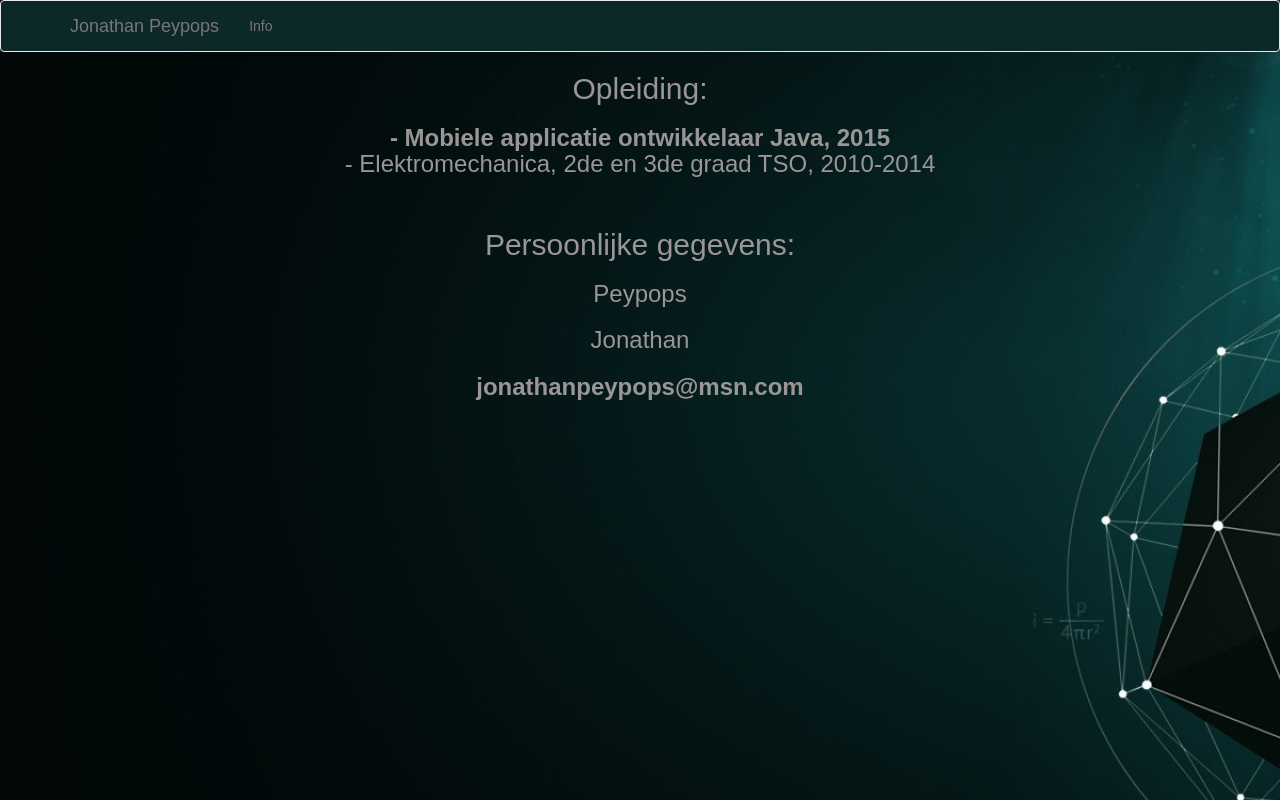
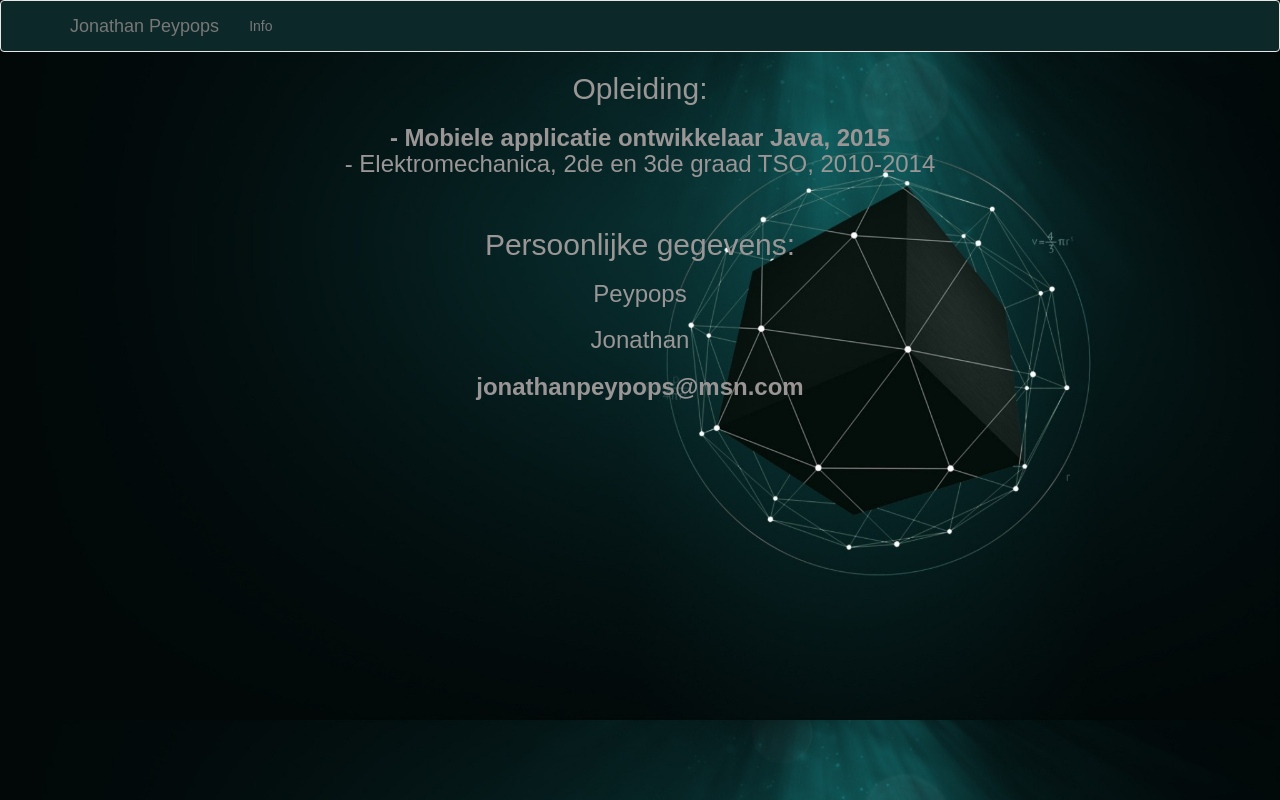
Before and after one commit to JonathanPeypops/Jonathanpeypops.github.io, a plain HTML site: page index.html in a window 1280 px wide. Drawn offline with nearby package versions, Linux system fonts and the light colour scheme; some packages are replaced by stand-ins of ours.

Commit message:
update background

```diff
--- a/index.html
+++ b/index.html
@@ -10,9 +10,8 @@
     <script>
     </script>
     <style>
-        body { color: #9B9696;font-family: sans-serif;}
+        body { color: #9B9696;font-family: sans-serif; background-size: 100% auto}
         .navbar-default { background-color:  #0C2829;}
-
 
         .ih-item.circle.effect .spinner {
             width: 74px;
```
